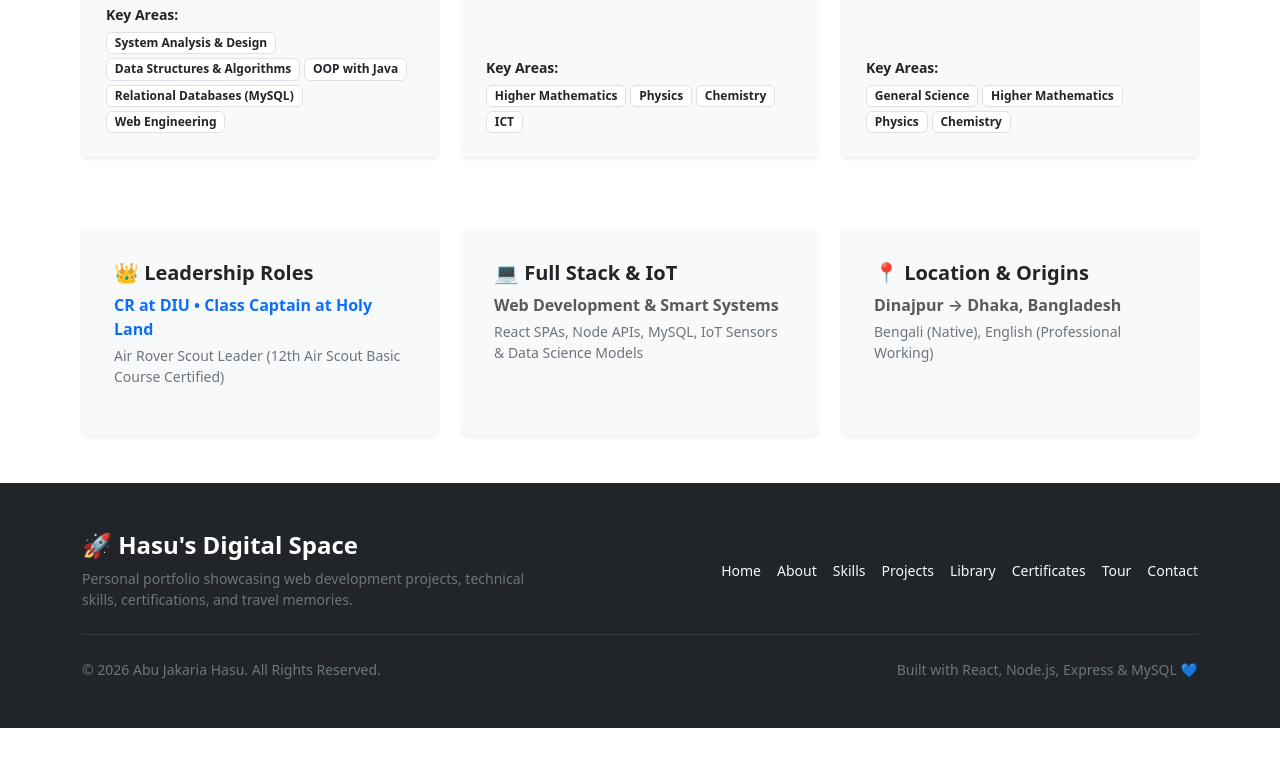
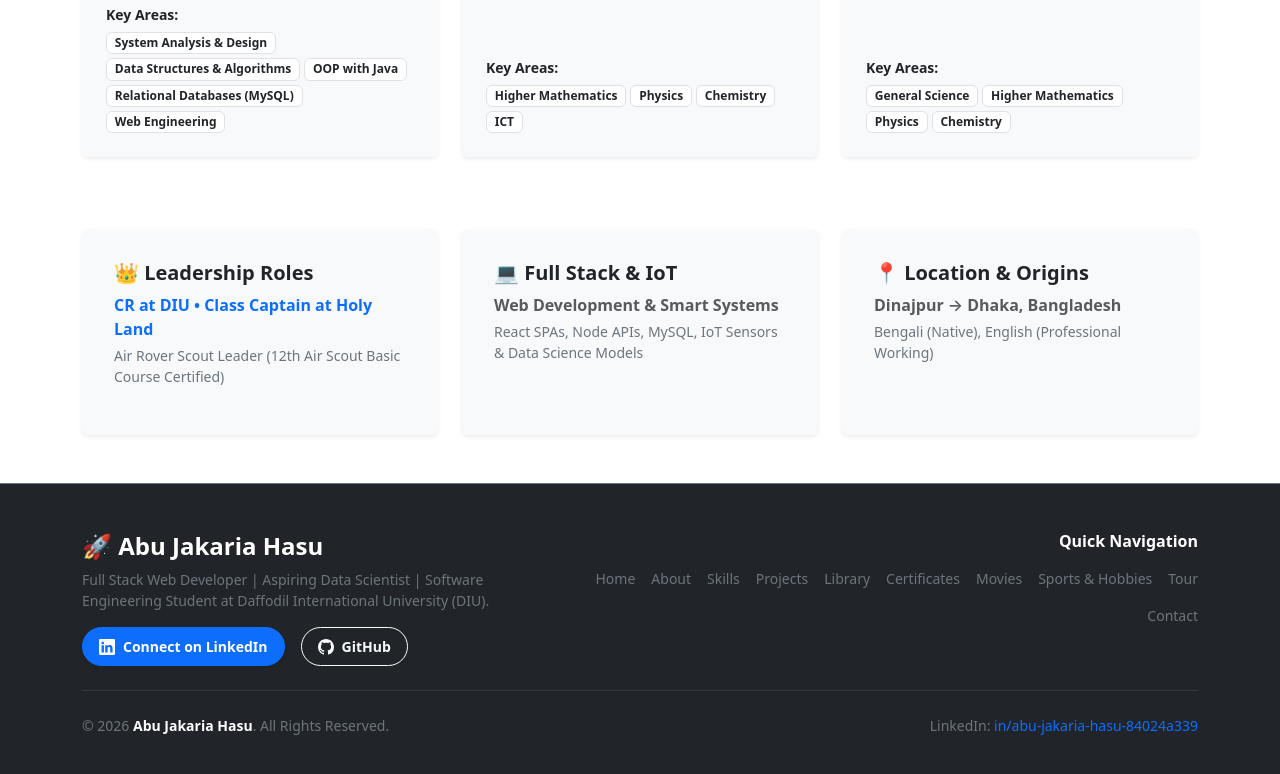
Before and after one commit to jakaria-2003/Hasu-s-Digital-Space-project, a React (Vite) app in the folder latest/: page /about in a window 1280 px wide. Shown: the part 1212-1986 px from the top of the page. Before the commit the page ends 1940 px from the top, so only its background shows below. Built offline with nearby package versions, Linux system fonts and the light colour scheme; no server answers.

Commit message:
feat: add official LinkedIn profile button and connect links to Footer, Contact, and About pages

```diff
--- a/latest/src/assets/components/Footer.jsx
+++ b/latest/src/assets/components/Footer.jsx
@@ -1,41 +1,90 @@
 import { Link } from "react-router-dom";
 
 function Footer() {
+  const linkedinUrl = "https://www.linkedin.com/in/abu-jakaria-hasu-84024a339";
+  const githubUrl = "https://github.com/jakaria-2003";
+
   return (
-    <footer className="bg-dark text-white py-5 mt-auto">
+    <footer className="bg-dark text-white py-5 mt-auto border-top border-secondary">
       <div className="container">
-        <div className="row g-4 justify-content-between align-items-center">
-          <div className="col-md-5">
-            <h4 className="fw-bold mb-2">🚀 Hasu's Digital Space</h4>
-            <p className="text-secondary small mb-0">
-              Personal portfolio showcasing web development projects, technical skills, certifications, and travel memories.
+        <div className="row g-4 justify-content-between">
+          <div className="col-lg-5">
+            <h4 className="fw-bold mb-2 text-white">🚀 Abu Jakaria Hasu</h4>
+            <p className="text-secondary small mb-3">
+              Full Stack Web Developer | Aspiring Data Scientist | Software Engineering Student at Daffodil International University (DIU).
             </p>
+
+            {/* Social Profile Links */}
+            <div className="d-flex align-items-center gap-3">
+              <a
+                href={linkedinUrl}
+                target="_blank"
+                rel="noopener noreferrer"
+                className="btn btn-sm btn-primary d-inline-flex align-items-center gap-2 fw-semibold px-3 py-2 shadow-sm rounded-pill"
+              >
+                <svg
+                  xmlns="http://www.w3.org/2000/svg"
+                  width="16"
+                  height="16"
+                  fill="currentColor"
+                  viewBox="0 0 16 16"
+                >
+                  <path d="M0 1.146C0 .513.526 0 1.175 0h13.65C15.474 0 16 .513 16 1.146v13.708c0 .633-.526 1.146-1.175 1.146H1.175C.526 16 0 15.487 0 14.854zm4.943 12.248V6.169H2.542v7.225zm-1.2-8.212c.837 0 1.358-.554 1.358-1.248-.015-.709-.52-1.248-1.342-1.248S2.4 3.226 2.4 3.934c0 .694.521 1.248 1.327 1.248zm4.908 8.212V9.359c0-.216.016-.432.08-.586.173-.431.568-.878 1.232-.878.869 0 1.216.662 1.216 1.634v3.865h2.401V9.25c0-2.22-1.184-3.252-2.764-3.252-1.274 0-1.845.7-2.165 1.193v.025h-.016l.016-.025V6.169h-2.4c.03.678 0 7.225 0 7.225z" />
+                </svg>
+                Connect on LinkedIn
+              </a>
+
+              <a
+                href={githubUrl}
+                target="_blank"
+                rel="noopener noreferrer"
+                className="btn btn-sm btn-outline-light d-inline-flex align-items-center gap-2 fw-semibold px-3 py-2 rounded-pill"
+              >
+                <svg
+                  xmlns="http://www.w3.org/2000/svg"
+                  width="16"
+                  height="16"
+                  fill="currentColor"
+                  viewBox="0 0 16 16"
+                >
+                  <path d="M8 0C3.58 0 0 3.58 0 8c0 3.54 2.29 6.53 5.47 7.59.4.07.55-.17.55-.38 0-.19-.01-.82-.01-1.49-2.01.37-2.53-.49-2.69-.94-.09-.23-.48-.94-.82-1.13-.28-.15-.68-.52-.01-.53.63-.01 1.08.58 1.23.82.72 1.21 1.87.87 2.33.66.07-.52.28-.87.51-1.07-1.78-.2-3.64-.89-3.64-3.95 0-.87.31-1.59.82-2.15-.08-.2-.36-1.02.08-2.12 0 0 .67-.21 2.2.82.64-.18 1.32-.27 2-.27s1.36.09 2 .27c1.53-1.04 2.2-.82 2.2-.82.44 1.1.16 1.92.08 2.12.51.56.82 1.27.82 2.15 0 3.07-1.87 3.75-3.65 3.95.29.25.54.73.54 1.48 0 1.07-.01 1.93-.01 2.2 0 .21.15.46.55.38A8.01 8.01 0 0 0 16 8c0-4.42-3.58-8-8-8" />
+                </svg>
+                GitHub
+              </a>
+            </div>
           </div>
 
-          <div className="col-md-7">
-            <div className="d-flex flex-wrap justify-content-md-end gap-3 small">
-              <Link to="/" className="text-light text-decoration-none">
+          <div className="col-lg-7">
+            <h6 className="fw-bold text-white mb-3 text-lg-end">Quick Navigation</h6>
+            <div className="d-flex flex-wrap justify-content-lg-end gap-3 small">
+              <Link to="/" className="text-secondary text-decoration-none hover-white">
                 Home
               </Link>
-              <Link to="/about" className="text-light text-decoration-none">
+              <Link to="/about" className="text-secondary text-decoration-none hover-white">
                 About
               </Link>
-              <Link to="/skills" className="text-light text-decoration-none">
+              <Link to="/skills" className="text-secondary text-decoration-none hover-white">
                 Skills
               </Link>
-              <Link to="/projects" className="text-light text-decoration-none">
+              <Link to="/projects" className="text-secondary text-decoration-none hover-white">
                 Projects
               </Link>
-              <Link to="/library" className="text-light text-decoration-none">
+              <Link to="/library" className="text-secondary text-decoration-none hover-white">
                 Library
               </Link>
-              <Link to="/certificates" className="text-light text-decoration-none">
+              <Link to="/certificates" className="text-secondary text-decoration-none hover-white">
                 Certificates
               </Link>
-              <Link to="/tour" className="text-light text-decoration-none">
+              <Link to="/movies" className="text-secondary text-decoration-none hover-white">
+                Movies
+              </Link>
+              <Link to="/lifestyle" className="text-secondary text-decoration-none hover-white">
+                Sports & Hobbies
+              </Link>
+              <Link to="/tour" className="text-secondary text-decoration-none hover-white">
                 Tour
               </Link>
-              <Link to="/contact" className="text-light text-decoration-none">
+              <Link to="/contact" className="text-secondary text-decoration-none hover-white">
                 Contact
               </Link>
             </div>
@@ -45,8 +94,20 @@
         <hr className="my-4 border-secondary opacity-25" />
 
         <div className="d-flex flex-column flex-sm-row justify-content-between align-items-center small text-secondary">
-          <p className="mb-0">© {new Date().getFullYear()} Abu Jakaria Hasu. All Rights Reserved.</p>
-          <p className="mb-0">Built with React, Node.js, Express & MySQL 💙</p>
+          <p className="mb-1 mb-sm-0">
+            © {new Date().getFullYear()} <strong className="text-white">Abu Jakaria Hasu</strong>. All Rights Reserved.
+          </p>
+          <p className="mb-0">
+            LinkedIn:{" "}
+            <a
+              href={linkedinUrl}
+              target="_blank"
+              rel="noopener noreferrer"
+              className="text-primary text-decoration-none"
+            >
+              in/abu-jakaria-hasu-84024a339
+            </a>
+          </p>
         </div>
       </div>
     </footer>
--- a/latest/src/pages/AboutPage.jsx
+++ b/latest/src/pages/AboutPage.jsx
@@ -90,6 +90,14 @@
             <Link to="/contact" className="btn btn-primary px-4 py-2 fw-semibold">
               Get in Touch ✉️
             </Link>
+            <a
+              href="https://www.linkedin.com/in/abu-jakaria-hasu-84024a339"
+              target="_blank"
+              rel="noopener noreferrer"
+              className="btn btn-outline-primary px-4 py-2 fw-semibold d-inline-flex align-items-center gap-2"
+            >
+              LinkedIn Profile 💼
+            </a>
             <Link to="/projects" className="btn btn-outline-dark px-4 py-2 fw-semibold">
               Browse Projects 🚀
             </Link>
--- a/latest/src/pages/ContactPage.jsx
+++ b/latest/src/pages/ContactPage.jsx
@@ -89,11 +89,26 @@
             </div>
           </div>
 
-          <div className="d-flex align-items-center p-3 bg-light rounded-3 shadow-sm">
+          <div className="d-flex align-items-center mb-4 p-3 bg-light rounded-3 shadow-sm">
             <div className="fs-2 me-3 text-warning">⚡</div>
             <div>
               <h6 className="fw-bold mb-0">Availability</h6>
               <p className="text-muted mb-0 small">Open for Web Development Opportunities & Projects</p>
+            </div>
+          </div>
+
+          <div className="d-flex align-items-center p-3 bg-primary-subtle border border-primary-subtle rounded-3 shadow-sm">
+            <div className="fs-2 me-3 text-primary">💼</div>
+            <div className="flex-grow-1">
+              <h6 className="fw-bold mb-0 text-dark">LinkedIn Profile</h6>
+              <a
+                href="https://www.linkedin.com/in/abu-jakaria-hasu-84024a339"
+                target="_blank"
+                rel="noopener noreferrer"
+                className="text-primary small fw-semibold text-decoration-none"
+              >
+                in/abu-jakaria-hasu-84024a339 ↗
+              </a>
             </div>
           </div>
         </div>
```
